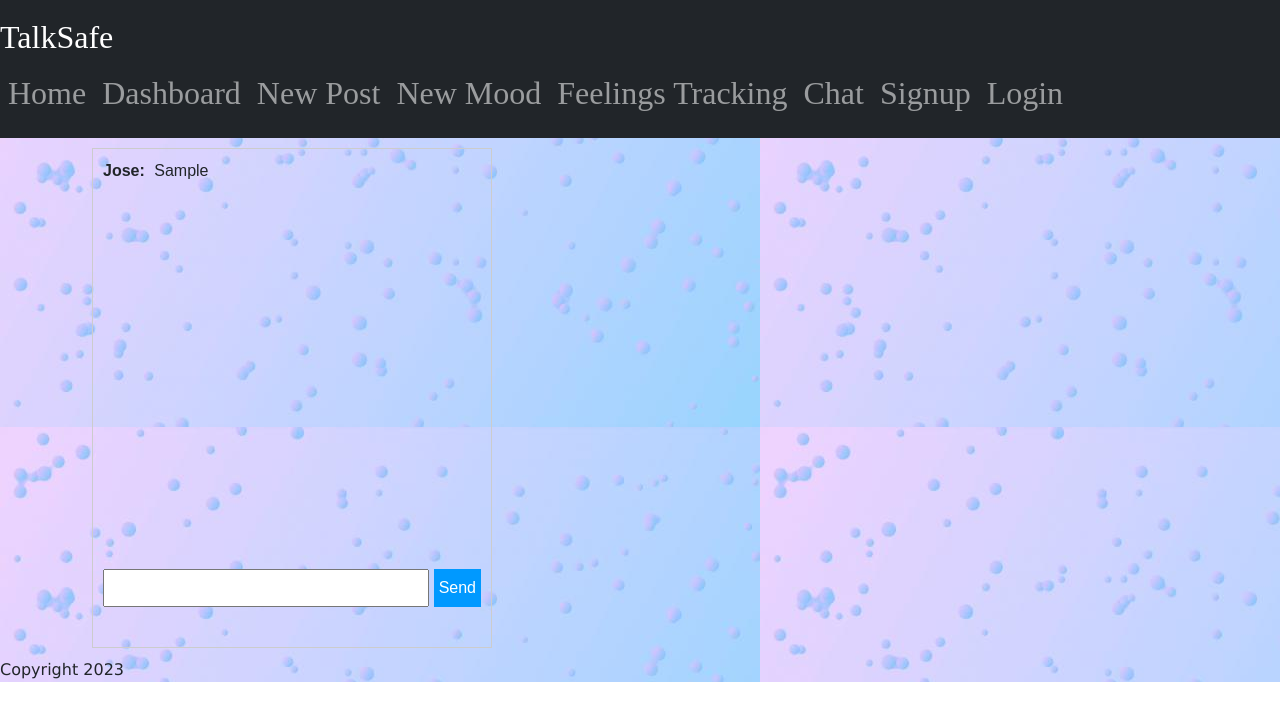
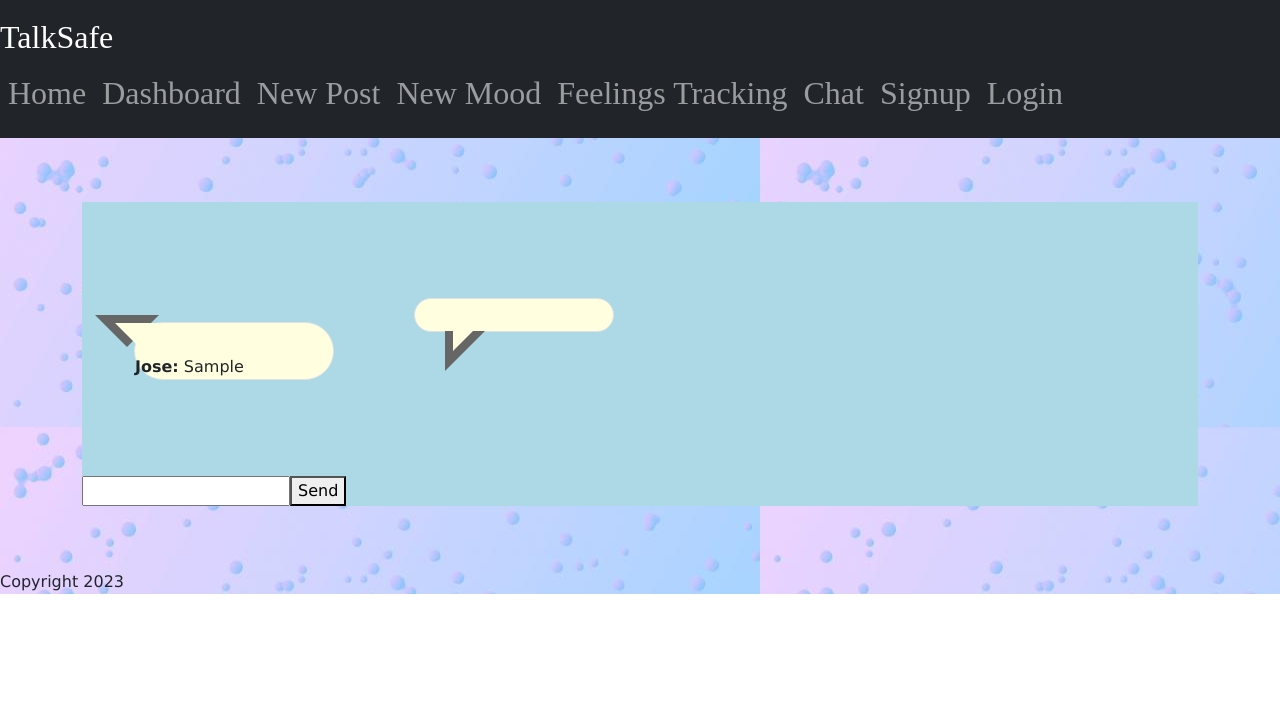
Before and after one commit to JoseMRodriguezO/mental-health-app, a React (Vite) app: page /Chat in a window 1280 px wide. Both pictures are taken after typing "Sample" into the empty fields and a click on the button "Send". Shown: the top 720 px of the page. Built offline with nearby package versions, Linux system fonts and the light colour scheme; no server answers.

Commit message:
Chatbox withsome CSS

```diff
--- a/src/Chat.css
+++ /dev/null
@@ -1,43 +0,0 @@
-.chat-box {
-  width: 400px;
-  height: 500px;
-  border: 1px solid #ccc;
-  padding: 10px;
-  margin: 10px;
-  font-family: sans-serif;
-}
-
-.message-list {
-  list-style: none;
-  margin: 0;
-  padding: 0;
-  height: 400px;
-  overflow-y: scroll;
-}
-
-.message-item {
-  margin-bottom: 5px;
-}
-
-.message-item strong {
-  margin-right: 5px;
-}
-
-.message-form {
-  display: flex;
-  margin-top: 10px;
-}
-
-.message-input {
-  flex: 1;
-  padding: 5px;
-  margin-right: 5px;
-}
-
-.send-button {
-  padding: 5px;
-  background-color: #0099ff;
-  color: white;
-  border: none;
-  cursor: pointer;
-}
--- a/src/Chat.jsx
+++ b/src/Chat.jsx
@@ -1,28 +1,39 @@
 import { useState } from "react";
-import "./Chat.css"; // Import the CSS file
 
 export function Chat() {
   const [messages, setMessages] = useState([]);
-  const users = ["Jose", "Mary"]; // Define two fake users
+  const users = ["Jose", "Mary"];
 
   const sendMessage = (event) => {
     event.preventDefault();
     const messageInput = event.target.elements.message;
     const message = messageInput.value;
-    const user = users[Math.floor(Math.random() * users.length)]; // Pick a random user
+    const user = users[Math.floor(Math.random() * users.length)];
     setMessages([...messages, { user, message }]);
     messageInput.value = "";
   };
 
   return (
     <div className="chat-box">
-      <ul className="message-list">
-        {messages.map((message, index) => (
-          <li key={index} className="message-item">
-            <strong>{message.user}:</strong> {message.message}
-          </li>
+      <div className="container">
+        {users.map((user, index) => (
+          <div
+            key={index}
+            className={`talk-bubble border round tri-right ${index % 2 === 0 ? "left-top" : "btm-left-in"}`}
+          >
+            <div className="talktext"></div>
+            {messages.map(
+              (message, index) =>
+                message.user === user && (
+                  <li key={index} className="message-item">
+                    <strong>{message.user}:</strong> {message.message}
+                  </li>
+                )
+            )}
+          </div>
         ))}
-      </ul>
+      </div>
+
       <form onSubmit={sendMessage} className="message-form">
         <input type="text" name="message" className="message-input" />
         <button type="submit" className="send-button">
--- a/src/index.css
+++ b/src/index.css
@@ -22,3 +22,263 @@ font-size:  2em !important;
 .calendar {
   background-color: lightgrey;
 }
+
+.chat-box {
+  background-color: lightblue;
+  font-family: "Ubuntu-Italic", "Lucida Sans", helvetica, sans;
+}
+
+.container {
+  padding: 5% 5%;
+}
+
+.talk-bubble {
+	margin: 40px;
+  display: inline-block;
+  position: relative;
+	width: 200px;
+	height: auto;
+	background-color: lightyellow;
+}
+
+.border{
+  border: 8px solid #666;
+}
+.round{
+  border-radius: 30px;
+	-webkit-border-radius: 30px;
+	-moz-border-radius: 30px;
+
+}
+
+/* Right triangle placed top left flush. */
+.tri-right.border.left-top:before {
+	content: ' ';
+	position: absolute;
+	width: 0;
+	height: 0;
+  left: -40px;
+	right: auto;
+  top: -8px;
+	bottom: auto;
+	border: 32px solid;
+	border-color: #666 transparent transparent transparent;
+}
+.tri-right.left-top:after{
+	content: ' ';
+	position: absolute;
+	width: 0;
+	height: 0;
+  left: -20px;
+	right: auto;
+  top: 0px;
+	bottom: auto;
+	border: 22px solid;
+	border-color: lightyellow transparent transparent transparent;
+}
+
+/* Right triangle, left side slightly down */
+.tri-right.border.left-in:before {
+	content: ' ';
+	position: absolute;
+	width: 0;
+	height: 0;
+  left: -40px;
+	right: auto;
+  top: 30px;
+	bottom: auto;
+	border: 20px solid;
+	border-color: #666 #666 transparent transparent;
+}
+.tri-right.left-in:after{
+	content: ' ';
+	position: absolute;
+	width: 0;
+	height: 0;
+  left: -20px;
+	right: auto;
+  top: 38px;
+	bottom: auto;
+	border: 12px solid;
+	border-color: lightyellow lightyellow transparent transparent;
+}
+
+/*Right triangle, placed bottom left side slightly in*/
+.tri-right.border.btm-left:before {
+	content: ' ';
+	position: absolute;
+	width: 0;
+	height: 0;
+	left: -8px;
+  right: auto;
+  top: auto;
+	bottom: -40px;
+	border: 32px solid;
+	border-color: transparent transparent transparent #666;
+}
+.tri-right.btm-left:after{
+	content: ' ';
+	position: absolute;
+	width: 0;
+	height: 0;
+	left: 0px;
+  right: auto;
+  top: auto;
+	bottom: -20px;
+	border: 22px solid;
+	border-color: transparent transparent transparent lightyellow;
+}
+
+/*Right triangle, placed bottom left side slightly in*/
+.tri-right.border.btm-left-in:before {
+	content: ' ';
+	position: absolute;
+	width: 0;
+	height: 0;
+	left: 30px;
+  right: auto;
+  top: auto;
+	bottom: -40px;
+	border: 20px solid;
+	border-color: #666 transparent transparent #666;
+}
+.tri-right.btm-left-in:after{
+	content: ' ';
+	position: absolute;
+	width: 0;
+	height: 0;
+	left: 38px;
+  right: auto;
+  top: auto;
+	bottom: -20px;
+	border: 12px solid;
+	border-color: lightyellow transparent transparent lightyellow;
+}
+
+/*Right triangle, placed bottom right side slightly in*/
+.tri-right.border.btm-right-in:before {
+	content: ' ';
+	position: absolute;
+	width: 0;
+	height: 0;
+  left: auto;
+	right: 30px;
+	bottom: -40px;
+	border: 20px solid;
+	border-color: #666 #666 transparent transparent;
+}
+.tri-right.btm-right-in:after{
+	content: ' ';
+	position: absolute;
+	width: 0;
+	height: 0;
+  left: auto;
+	right: 38px;
+	bottom: -20px;
+	border: 12px solid;
+	border-color: lightyellow lightyellow transparent transparent;
+}
+/*
+	left: -8px;
+  right: auto;
+  top: auto;
+	bottom: -40px;
+	border: 32px solid;
+	border-color: transparent transparent transparent #666;
+	left: 0px;
+  right: auto;
+  top: auto;
+	bottom: -20px;
+	border: 22px solid;
+	border-color: transparent transparent transparent lightyellow;
+
+/*Right triangle, placed bottom right side slightly in*/
+.tri-right.border.btm-right:before {
+	content: ' ';
+	position: absolute;
+	width: 0;
+	height: 0;
+  left: auto;
+	right: -8px;
+	bottom: -40px;
+	border: 20px solid;
+	border-color: #666 #666 transparent transparent;
+}
+.tri-right.btm-right:after{
+	content: ' ';
+	position: absolute;
+	width: 0;
+	height: 0;
+  left: auto;
+	right: 0px;
+	bottom: -20px;
+	border: 12px solid;
+	border-color: lightyellow lightyellow transparent transparent;
+}
+
+/* Right triangle, right side slightly down*/
+.tri-right.border.right-in:before {
+	content: ' ';
+	position: absolute;
+	width: 0;
+	height: 0;
+  left: auto;
+	right: -40px;
+  top: 30px;
+	bottom: auto;
+	border: 20px solid;
+	border-color: #666 transparent transparent #666;
+}
+.tri-right.right-in:after{
+	content: ' ';
+	position: absolute;
+	width: 0;
+	height: 0;
+  left: auto;
+	right: -20px;
+  top: 38px;
+	bottom: auto;
+	border: 12px solid;
+	border-color: lightyellow transparent transparent lightyellow;
+}
+
+/* Right triangle placed top right flush. */
+.tri-right.border.right-top:before {
+	content: ' ';
+	position: absolute;
+	width: 0;
+	height: 0;
+  left: auto;
+	right: -40px;
+  top: -8px;
+	bottom: auto;
+	border: 32px solid;
+	border-color: #666 transparent transparent transparent;
+}
+.tri-right.right-top:after{
+	content: ' ';
+	position: absolute;
+	width: 0;
+	height: 0;
+  left: auto;
+	right: -20px;
+  top: 0px;
+	bottom: auto;
+	border: 20px solid;
+	border-color: lightyellow transparent transparent transparent;
+}
+
+/* talk bubble contents */
+.talktext{
+  padding: 1em;
+	text-align: left;
+  line-height: 1.5em;
+}
+.talktext p{
+  /* remove webkit p margins */
+  -webkit-margin-before: 0em;
+  -webkit-margin-after: 0em;
+}
+.message-item {
+  list-style-type: none;
+}
```
